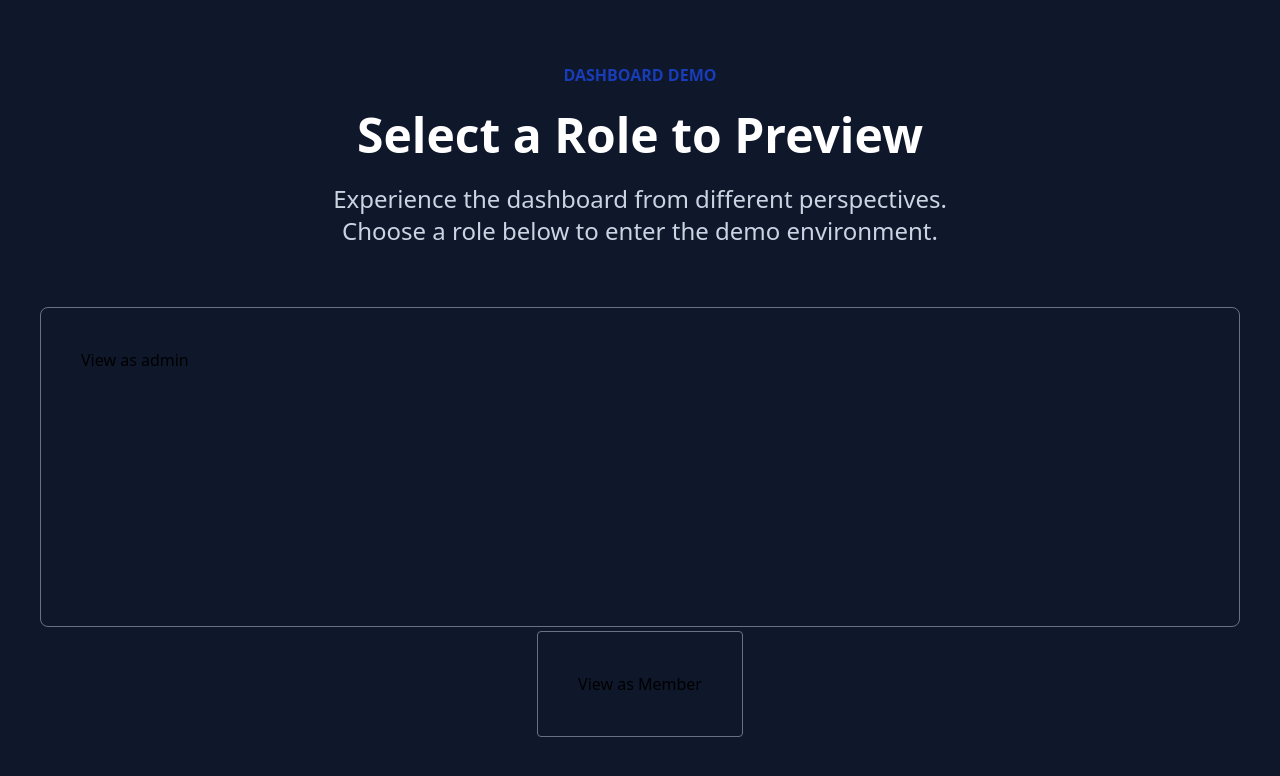
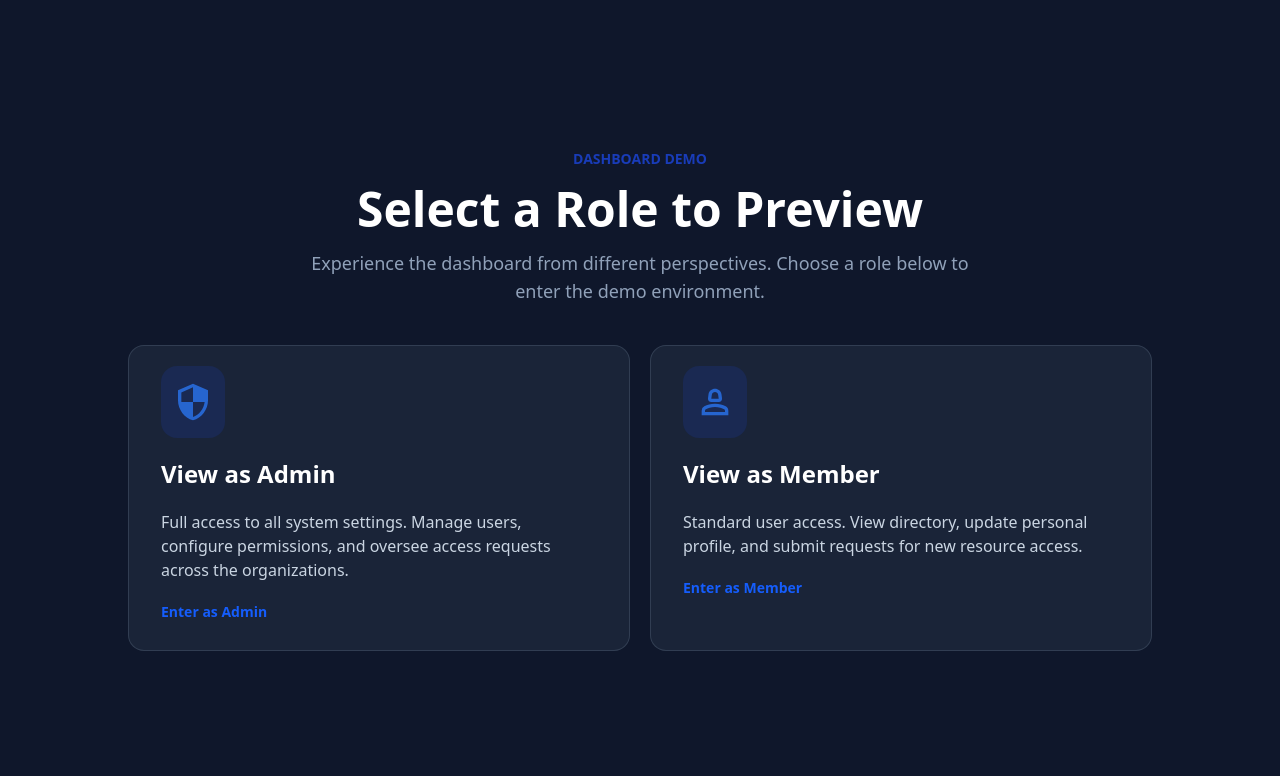
Before and after one commit to itsgauravkumar07/internal-user-management-dashboard, a React (Vite) app: page / in a window 1280 px wide. Shown: the top 776 px of the page. Built offline with nearby package versions, Linux system fonts and the light colour scheme.

Commit message:
Polish the UI of the selectRole screen

```diff
--- a/package.json
+++ b/package.json
@@ -13,6 +13,7 @@
     "@tailwindcss/vite": "^4.1.18",
     "react": "^19.2.0",
     "react-dom": "^19.2.0",
+    "react-icons": "^5.5.0",
     "react-router-dom": "^7.13.0",
     "tailwindcss": "^4.1.18"
   },
--- a/src/pages/RoleSelect.jsx
+++ b/src/pages/RoleSelect.jsx
@@ -1,5 +1,7 @@
 import { useNavigate } from "react-router-dom";
 import { useAppContext } from "../context/AppProvider"
+import { MdOutlineSecurity } from "react-icons/md";
+import { MdOutlinePerson2 } from "react-icons/md";
 
 export default function RoleSelect(){
 
@@ -18,27 +20,40 @@ export default function RoleSelect(){
         navigate("/dashboard")
     }
     return(
-        <section  className=" flex justify-center items-center px-10 flex-col min-h-screen gap-5 bg-slate-900">
+        <section  className="max-w-8xl flex justify-center items-center px-10 flex-col min-h-screen bg-slate-900">
 
-            <div className="text-center max-w-2xl space-y-6 mb-10">
-                <p className="text-blue-800 font-bold">DASHBOARD DEMO</p>
-                <h1 className="text-5xl font-black text-white">Select a Role to Preview</h1>
-                <p className="text-slate-300 text-2xl">Experience the dashboard from different perspectives. Choose a role below to enter the demo environment.</p>
-            </div>
-            <div className="flex justify-center items-center gap-1 md:flex-col w-full">
-                <div
-                className="border border-gray-500 px-10 py-10 rounded-lg h-80 w-full"
-                onClick={setAdmin}
-                >
-                <h1>View as admin</h1>
+            <div className="text-center max-w-2xl space-y-4 mb-10 mt-10">
+                <p className="text-blue-800 font-bold text-sm">DASHBOARD DEMO</p>
+                <h1 className="text-4xl md:text-5xl font-black text-white">Select a Role to Preview</h1>
+                <p className="text-slate-400 text-lg font-medium">Experience the dashboard from different perspectives. Choose a role below to enter the demo environment.</p>
             </div>
 
-             <div
-                className="border border-gray-500 px-10 py-10 rounded"
-                onClick={setMember}
-                >
-                <h1>View as Member</h1>
-            </div>
+            <div className="grid grid-cols-1 md:grid-cols-2 gap-5 max-w-5xl mb-10">
+                {/* Card 01 */}
+                <div
+                    className="border border-slate-400/20 px-8 py-5 rounded-2xl bg-slate-800/80 hover:border-blue-500/50"
+                    onClick={setAdmin}>
+                    <div className="bg-blue-800/20 w-fit rounded-2xl py-4 px-3 mb-5 ">
+                        <MdOutlineSecurity className="h-10 w-10 text-blue-500/70"/>
+                    </div>
+                    <h1 className="text-2xl font-bold text-white mb-5">View as Admin</h1>
+                    <p className="text-slate-300  mb-5">Full access to all system settings. Manage users, configure permissions, and oversee access requests across the organizations.</p>
+                    <p className="text-blue-600 font-bold mb-2 text-sm">Enter as Admin</p>
+                </div>
+
+
+                {/* Card 02 */}
+                <div
+                    className="border border-slate-400/20 px-8 py-5 rounded-2xl bg-slate-800/80 hover:border-blue-500/50"
+                    onClick={setMember}>
+                    <div className="bg-blue-800/20 w-fit rounded-2xl py-4 px-3 mb-5 ">
+                        <MdOutlinePerson2 className="h-10 w-10 text-blue-500/70"/>
+                    </div>
+                    <h1 className="text-2xl font-bold text-white mb-5">View as Member</h1>
+                    <p className="text-slate-300 mb-5">Standard user access. View directory, update personal profile, and submit requests for new resource access.</p>
+                    <p className="text-blue-600 font-bold mb-2 text-sm">Enter as Member</p>
+                </div>
+
             </div>
 
         </section>
```
Also changed, not shown: 1 other file (tests, documents, lock files or other folders).
